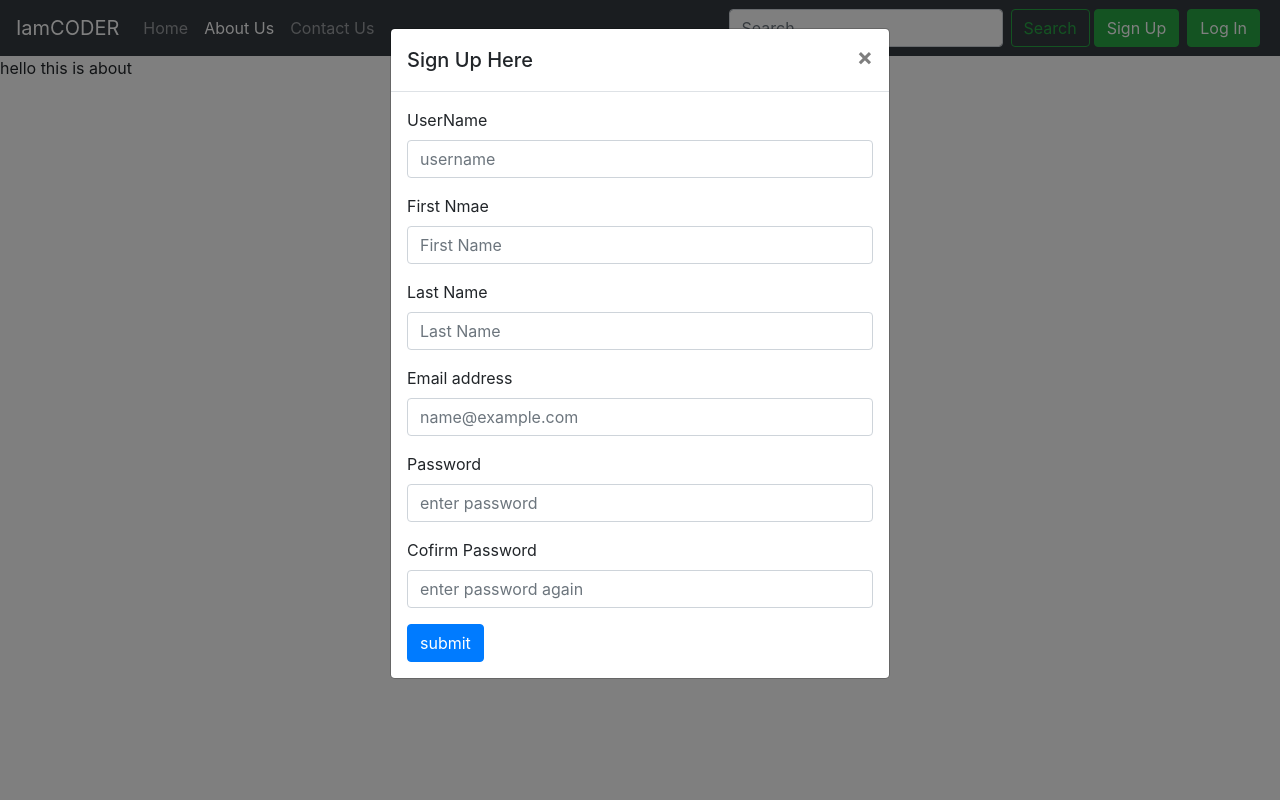
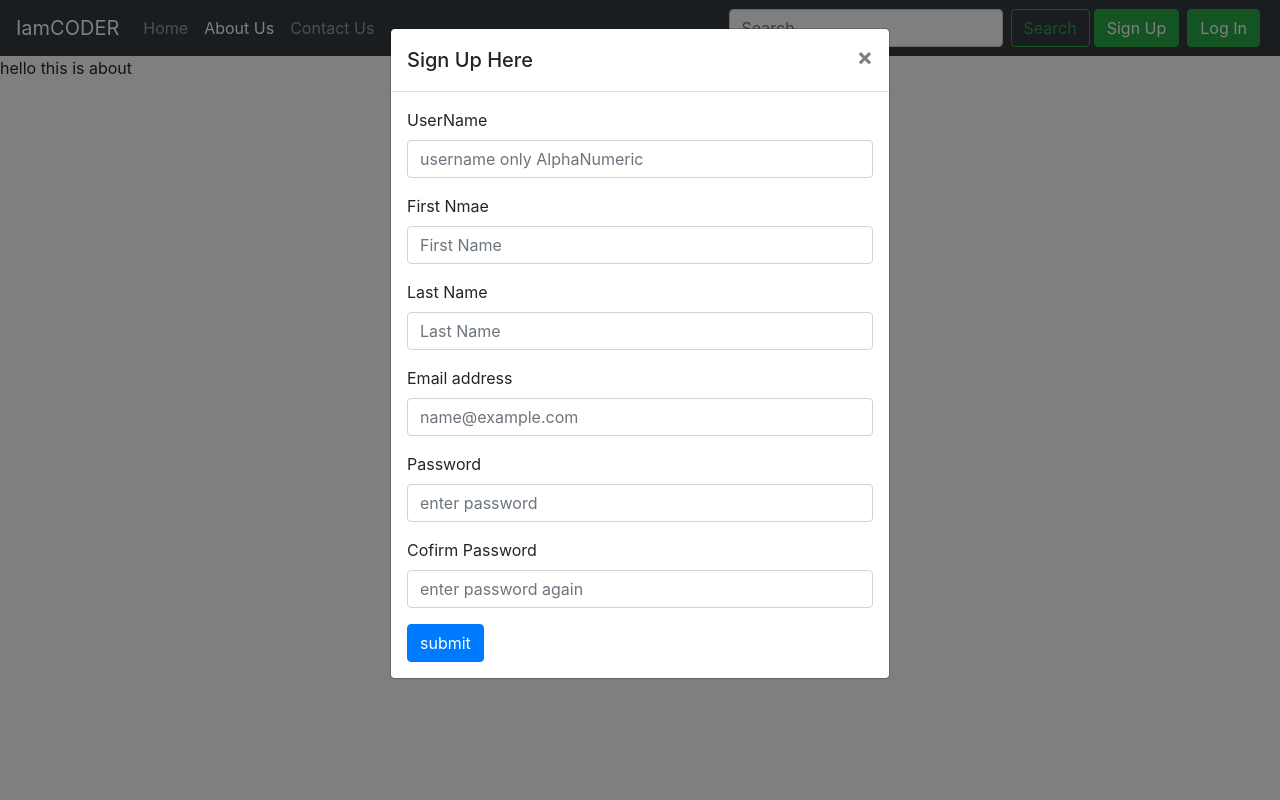
Before and after one commit to GK-SVG/IamCODER, a Django app: page /about/ in a window 1280 px wide, after a click on "Sign Up". Run offline with Django 3.2, Linux system fonts and the light colour scheme; some libraries are stand-ins or nearby versions.

Commit message:
checkpoints added to sign up form

```diff
--- a/templates/base.html
+++ b/templates/base.html
@@ -80,27 +80,27 @@
           <form action="/signup/" method="POST">
             <div class="form-group">
               <label for="username">UserName</label>
-              <input type="text" class="form-control" id="username" name="username" placeholder="username">
+              <input type="text" class="form-control" id="username" name="username" placeholder="username only AlphaNumeric" Required>
             </div>
             <div class="form-group">
               <label for="fname">First Nmae</label>
-              <input type="text" class="form-control" id="fname" name="fname" placeholder="First Name">
+              <input type="text" class="form-control" id="fname" name="fname" placeholder="First Name" Required>
             </div>
             <div class="form-group">
               <label for="lname">Last Name</label>
-              <input type="text" class="form-control" id="lname" name="lname" placeholder="Last Name">
+              <input type="text" class="form-control" id="lname" name="lname" placeholder="Last Name" Required>
             </div>
             <div class="form-group">
               <label for="email">Email address</label>
-              <input type="email" class="form-control" id="email" name="email" placeholder="name@example.com">
+              <input type="email" class="form-control" id="email" name="email" placeholder="name@example.com" Required>
             </div>
             <div class="form-group">
               <label for="pass1">Password</label>
-              <input type="password" class="form-control" id="pass1" name="pass1" placeholder="enter password">
+              <input type="password" class="form-control" id="pass1" name="pass1" placeholder="enter password" Required>
             </div>
             <div class="form-group">
               <label for="pass2">Cofirm Password</label>
-              <input type="password" class="form-control" id="pass2" name="pass2" placeholder="enter password again">
+              <input type="password" class="form-control" id="pass2" name="pass2" placeholder="enter password again" Required>
             </div>
             {% csrf_token %}
             <button type="submit" class="btn btn-primary">submit</button>
@@ -123,11 +123,11 @@
           <form>
             <div class="form-group">
               <label for="email">Email address</label>
-              <input type="email" class="form-control" id="email" placeholder="name@example.com">
+              <input type="email" class="form-control" id="email" placeholder="name@example.com" Required>
             </div>
             <div class="form-group">
               <label for="pass1">Password</label>
-              <input type="password" class="form-control" id="pass1" placeholder="enter password">
+              <input type="password" class="form-control" id="pass1" placeholder="enter password" Required>
             </div>
             {% csrf_token %}
             <button type="submit" class="btn btn-primary">submit</button>
```
